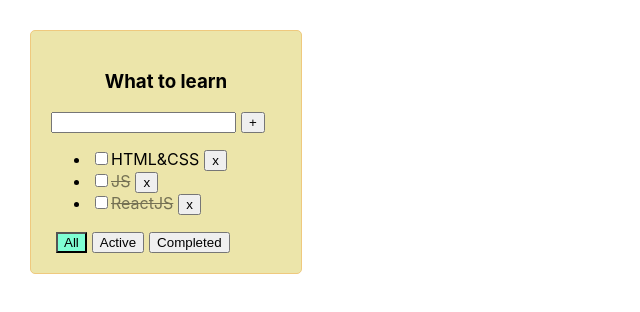
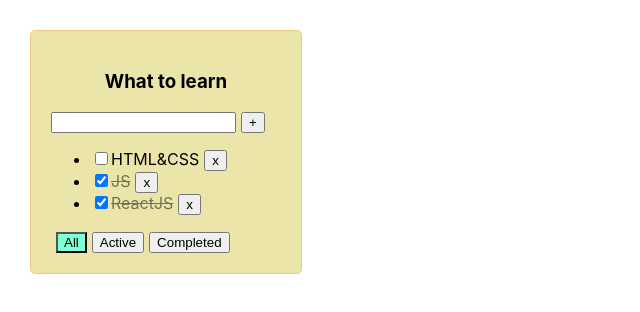
Before and after one commit to M4k4v3ll1/todoList, a React (Create React App) app: page / in a window 1280 px wide. Shown: the top 312 px of the page, without its empty margins (0-640 px from the left). Built offline with nearby package versions, Linux system fonts and the light colour scheme.

Commit message:
TodoList S2W3 lesson 7 from Igor's lesson is done: wrote reducers for single array of tasks for single todolist (project after S1W4)

```diff
--- a/src/App.tsx
+++ b/src/App.tsx
@@ -1,7 +1,9 @@
-import React, {useState} from 'react';
+import React, {useReducer} from 'react';
 import './App.css';
-import {TaskPropsType, Todolist} from './components/Todolist';
+import {Todolist} from './components/Todolist';
 import {v1} from "uuid";
+import {addTaskAC, changeStatusAC, removeTasksAC, taskReducer} from "./redusers/tasksReducer";
+import {changeFilterAC, filterReducer} from "./redusers/filterReducer";
 
 export type FilterValuesType = 'All' | 'Active' | 'Completed'
 
@@ -17,12 +19,12 @@ function App() {
         {id: 3, title: "ReactJS", isDone: false}
     ]*/
 
-    const [tasks, setTasks] = useState<Array<TaskPropsType>>([      //init ial state
+    const [tasks, dispatchTasks] = useReducer(taskReducer, [      //initial state
         {id: v1(), title: "HTML&CSS", isDone: false},
         {id: v1(), title: "JS", isDone: true},
         {id: v1(), title: "ReactJS", isDone: true}
     ])
-    const [filter, setFilter] = useState<FilterValuesType>('All')
+    const [filter, dispatchFilter] = useReducer(filterReducer, 'All')
     /*//Создаем функцию удаление задач на nativeJS, которая через onClick по кнопке будет принимать id таски.
     function removeTask(taskId: number) {
         //Создаем новый пустой массив nextState
@@ -36,34 +38,26 @@ function App() {
 
     //Создаем функцию удаления задач на .filter, которая через onClick по кнопке будет принимать id таски.
     function removeTasks(id: string) {
-        let nextState = tasks.filter(t => t.id !== id)
-        //Через функцию setTasks хука useState пушим новый массив nextState
-        setTasks(nextState)
+        dispatchTasks(removeTasksAC(id))
     }
 
-    function addTask(newTaskTitle: string) {
-        let newTask = {id: v1(), title: newTaskTitle, isDone: false}
-        let newTasks = [newTask, ...tasks]
-        setTasks(newTasks)
+    function addTask(title: string) {
+        dispatchTasks(addTaskAC(title))
     }
 
     function changeStatus(id: string, isDone: boolean) {
-        let task = tasks.find(t => t.id === id);
-        if (task) {
-            task.isDone = isDone;
-        }
-        setTasks([...tasks])
+        dispatchTasks(changeStatusAC(id, isDone))
     }
 
     function changeFilter(value: FilterValuesType) {
-        setFilter(value)
+        dispatchFilter(changeFilterAC(value))
     }
 
     let tasksForTodoList = tasks
     if (filter === 'Completed') {
         tasksForTodoList = tasks.filter(t => t.isDone)
     } else if (filter === 'Active') {
-        tasksForTodoList = tasks.filter(t => t.isDone)
+        tasksForTodoList = tasks.filter(t => !t.isDone)
     }
 
     //UI
--- a/src/components/Todolist.tsx
+++ b/src/components/Todolist.tsx
@@ -4,7 +4,7 @@ import {FilterValuesType} from "../App";
 
 export type TodoListPropsType = {
     title: string
-    tasks: Array<TaskPropsType>
+    tasks: TaskType[]
     removeTasks: (id: string) => void
     changeFilter: (value: FilterValuesType) => void
     addTask: (newTaskTitle: string) => void
@@ -12,7 +12,7 @@ export type TodoListPropsType = {
     filter: FilterValuesType
 }
 
-export type TaskPropsType = {
+export type TaskType = {
     id: string
     title: string
     isDone: boolean
@@ -57,6 +57,7 @@ export const Todolist: FC<TodoListPropsType> = (
                     <input
                         type="checkbox"
                         onChange={onChangeStatusHandler}
+                        checked={t.isDone}
             />
                     <span className={t.isDone ? 'is_done' : ''}>{t.title}</span>
                     <Button name={'x'}
--- /dev/null
+++ b/src/redusers/filterReducer.ts
@@ -0,0 +1,20 @@
+import {FilterValuesType} from "../App";
+
+export const filterReducer = (state: FilterValuesType, action: ChangeFilterACType): FilterValuesType => {
+    switch (action.type) {
+        case 'CHANGE-FILTER': {
+            return action.payload.value
+        }
+        default:
+            return state
+    }
+}
+
+type ChangeFilterACType= ReturnType<typeof changeFilterAC>
+
+export const changeFilterAC = (value: FilterValuesType) => {
+    return {
+        type: 'CHANGE-FILTER',
+        payload: {value}
+    } as const
+}
--- /dev/null
+++ b/src/redusers/tasksReducer.ts
@@ -0,0 +1,50 @@
+import {TaskType} from "../components/Todolist";
+import {v1} from "uuid";
+
+export const taskReducer = (state: TaskType[], action: TaskReducerType): TaskType[] => {
+    switch (action.type) {
+        case 'REMOVE-TASK': {
+            return state.filter(t => t.id !== action.payload.id)
+        }
+        case 'ADD-TASK': {
+            let newTask = {id: v1(), title: action.payload.title, isDone: false}
+            return [newTask, ...state]
+        }
+        case 'CHANGE-STATUS': {
+            return state.map(t => t.id === action.payload.id ? {...t, isDone: action.payload.isDone} : t)
+        }
+        default:
+            return state
+    }
+}
+
+type TaskReducerType = RemoveTaskACType | AddTaskACType | ChangeStatusACType
+type RemoveTaskACType = ReturnType<typeof removeTasksAC>
+type AddTaskACType = ReturnType<typeof addTaskAC>
+type ChangeStatusACType = ReturnType<typeof changeStatusAC>
+
+export const removeTasksAC = (id: string) => {
+    return {
+        type: 'REMOVE-TASK',
+        payload: {
+            id: id
+        }
+    } as const
+}
+export const addTaskAC = (title: string) => {
+    return {
+        type: 'ADD-TASK',
+        payload: {
+            title
+        }
+    } as const
+}
+export const changeStatusAC = (id: string, isDone: boolean) => {
+    return {
+        type: 'CHANGE-STATUS',
+        payload: {
+            id,
+            isDone
+        }
+    } as const
+}
```
